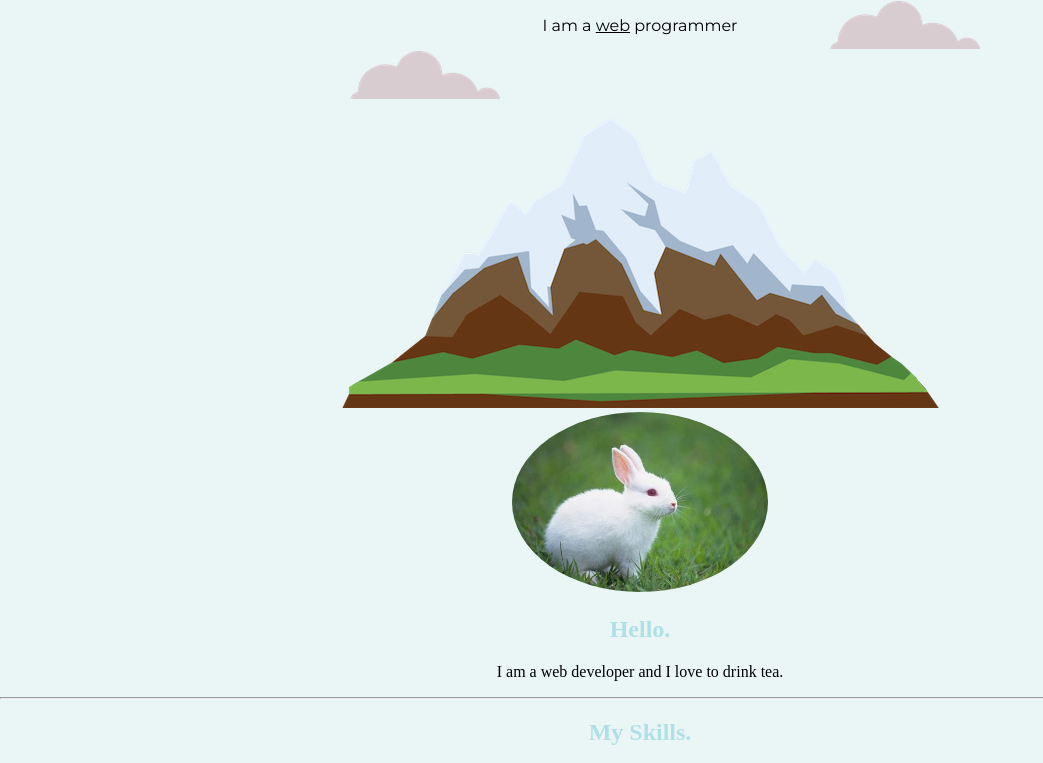
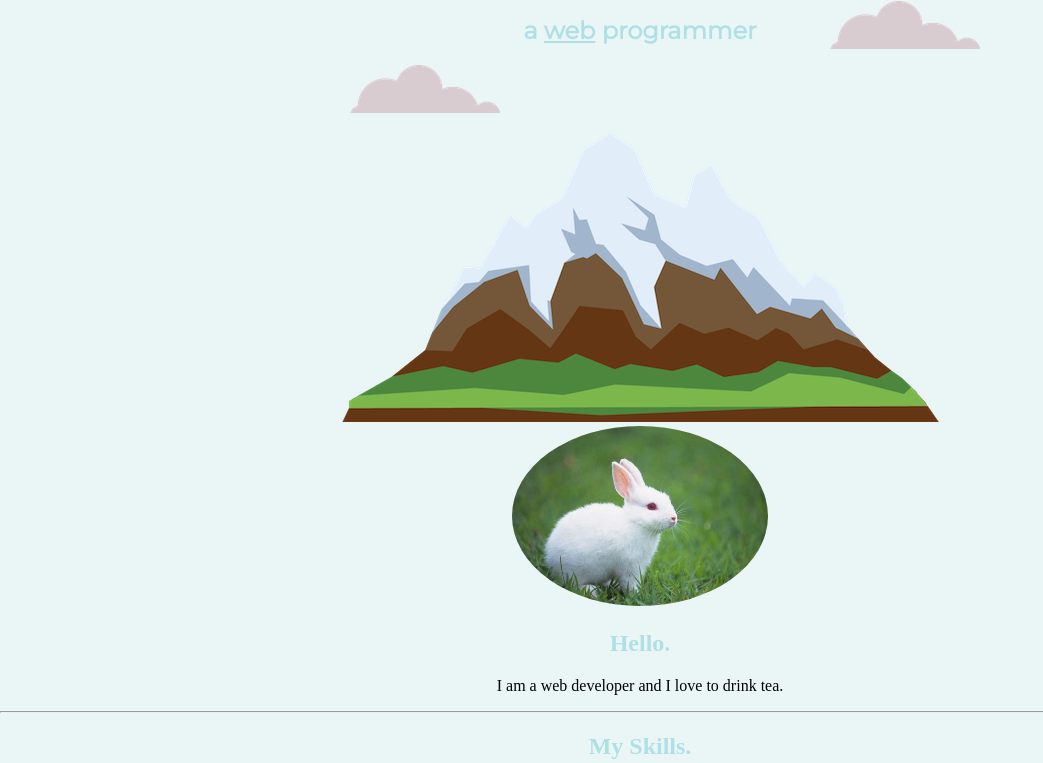
Before and after one commit to carolh100/cv, a plain HTML site: page index.html in a window 1280 px wide. Shown: the part 70-833 px from the top of the page, without its empty margins (0-1043 px from the left). Drawn offline with Linux system fonts and the light colour scheme.

Commit message:
Update index.html

```diff
--- a/index.html
+++ b/index.html
@@ -11,7 +11,7 @@
     <div class="top-container">
       <img class="top-cloud" src="Images/cloud.png" alt="cloud">
       <h1 class="parisienne">I am Bunny</h1>
-      <p class="montserrat">I am a <span class="web">web</span> programmer</p>
+      <h2 class="montserrat"><span class="programmer">a <span class="web">web</span> programmer</span></h2>
       <img class="bottom-cloud" src="Images/cloud.png" alt="cloud">
       <img class="mountain" src="Images/mountain.png" alt="mountain">
     </div>
```
